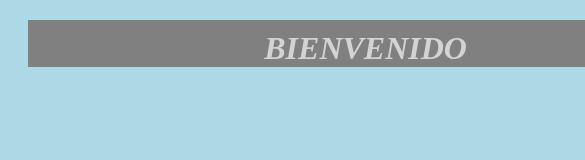
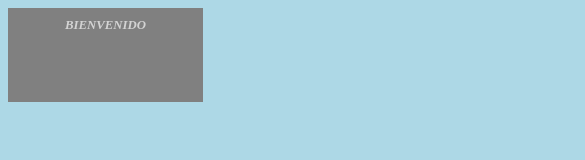
Before and after one commit to Mariokiller44/gymplanner.github.io, a plain HTML site: page index.html in a window 390 px wide. Shown: the top 160 px of the page, 585 px wide, since content can reach past the window. Drawn offline with Linux system fonts and the light colour scheme.

Commit message:
commit principal 5

```diff
--- a/index.html
+++ b/index.html
@@ -8,32 +8,35 @@
     <script></script>
     <style>
         header {
+            width: 98vw;
+            height: 10vh;
             animation: inicio;
             animation-duration: 3s;
             text-align: center;
             font-weight: bold;
             font-style: italic;
-            font-size: 200%;
+            font-size: 80%;
             size-adjust: 30vw;
-            margin: 20px;
             padding-top: 10px;
         }
 
         @media only screen and (max-width: 520px) {
             /* For mobile phones: */
             header {
-                width: 80vh;
+                width: 50vw;
+                height: 10vh;
+                animation-name: inicio;
             }
         }
 
         @keyframes inicio {
             0% {
                 width: 30vw;
-                height: 80vh;
+                height: 10vh;
             }
             100% {
-                width: 90vw;
-                height: 80vh;
+                width: 98vw;
+                height: 10vh;
             }
         }
     </style>
```
